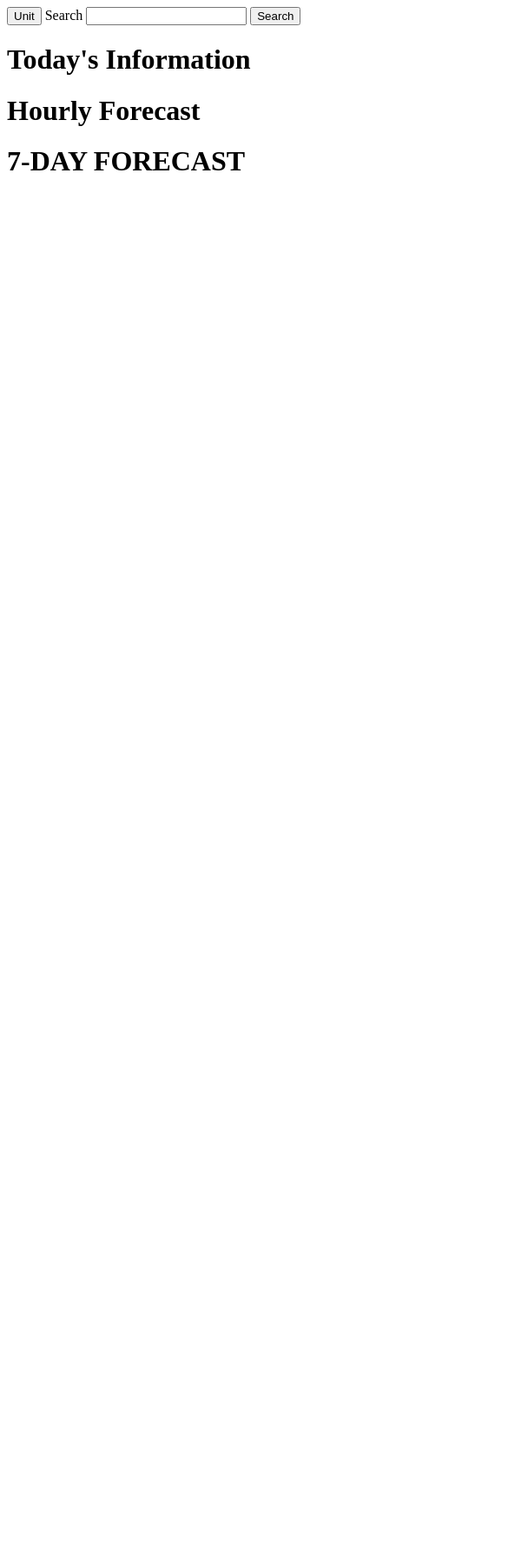
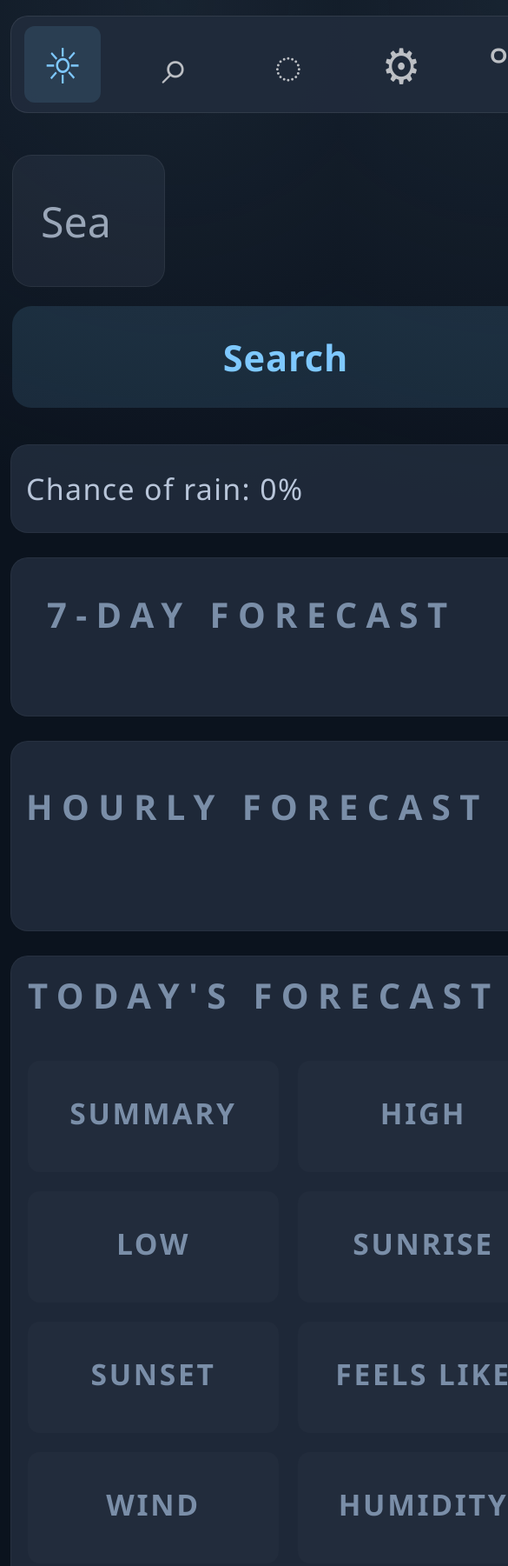
Before and after one commit to AdanIrfan/weather-app-project, a website built with webpack: page src/template.html in a window 390 px wide. Shown: the top 1801 px of the page at 87% size, 585 px wide, since content can reach past the window. Before the commit the page ends 844 px from the top, so only its background shows below. Built offline with nearby package versions, Linux system fonts and the light colour scheme; no server answers.

Commit message:
Style weather app with professional and modern styling

```diff
--- a/src/styles.css
+++ b/src/styles.css
@@ -0,0 +1,428 @@
+:root {
+  --bg-dark: #0b131e;
+  --bg-deep: #101b2a;
+  --panel-dark: #202b3b;
+  --panel-mid: #2d3d4e;
+  --panel-soft: #384b62;
+  --text-main: #edf5ff;
+  --text-soft: #b8c5d9;
+  --text-dim: #7a8ea8;
+  --accent: #7ec8ff;
+  --gold: #f7c867;
+  --line: rgba(255, 255, 255, 0.08);
+  --shadow: rgba(2, 8, 15, 0.42);
+}
+
+* {
+  box-sizing: border-box;
+}
+
+html,
+body {
+  margin: 0;
+  min-height: 100%;
+}
+
+body {
+  min-height: 100vh;
+  font-family: "Segoe UI", Tahoma, Geneva, Verdana, sans-serif;
+  background:
+    radial-gradient(circle at top, rgba(64, 86, 108, 0.24), transparent 28%),
+    var(--bg-dark);
+  color: var(--text-main);
+  padding: 48px 18px;
+}
+
+button,
+input {
+  font: inherit;
+}
+
+.app-shell {
+  width: 100%;
+  display: grid;
+  grid-template-columns: minmax(50px, 5vw) minmax(0, 1fr);
+  gap: 40px;
+  padding: 0;
+  border: none;
+  background: transparent;
+  box-shadow: none;
+  overflow: visible;
+}
+
+.sidebar {
+  width: 100%;
+  min-height: 100vh;
+  background: rgba(32, 43, 59, 0.95);
+  border-radius: 20px;
+  display: flex;
+  flex-direction: column;
+  align-items: center;
+  padding: 14px 10px;
+  gap: 42px;
+  box-shadow: inset 0 0 0 1px var(--line);
+}
+
+.sidebar::before {
+  content: "";
+  width: 88px;
+  height: 88px;
+  margin: 32px 0 72px;
+  border-radius: 12px;
+  background: linear-gradient(135deg, #d6e0eb 0%, #879db6 100%);
+  opacity: 0.92;
+}
+
+.nav-icon {
+  width: 88px;
+  height: 88px;
+  border: none;
+  border-radius: 12px;
+  background: transparent;
+  color: rgba(255, 255, 255, 0.7);
+  font-size: 3.5rem;
+  display: grid;
+  place-items: center;
+  cursor: pointer;
+  transition: all 0.2s ease;
+}
+
+.nav-icon:hover,
+.nav-icon.active {
+  background: rgba(126, 200, 255, 0.12);
+  color: var(--accent);
+}
+
+.content-shell {
+  min-width: 0;
+  display: flex;
+  flex-direction: column;
+  gap: 42px;
+}
+
+.topbar {
+  display: flex;
+  justify-content: flex-start;
+  gap: 22px;
+  padding: 8px 8px 0 2px;
+}
+
+input[type="search"] {
+  width: 45vw;
+  height: 9.5rem;
+  border: 1px solid rgba(255, 255, 255, 0.06);
+  border-radius: 22px;
+  background: rgba(93, 109, 130, 0.16);
+  color: var(--text-main);
+  padding: 0 32px;
+  font-size: 3.02rem;
+  outline: none;
+}
+
+input[type="search"]::placeholder {
+  color: rgba(196, 210, 228, 0.75);
+}
+
+.search-btn {
+  border: none;
+  border-radius: 22px;
+  font-size: 2.6rem;
+  background: rgba(126, 200, 255, 0.12);
+  color: var(--accent);
+  padding: 1.92rem 4.25rem;
+  font-weight: 700;
+  letter-spacing: 0.02em;
+  cursor: pointer;
+}
+
+.dashboard {
+  display: grid;
+  grid-template-columns: minmax(0, 1.2fr) minmax(260px, 0.8fr);
+  gap: 28px;
+  align-items: stretch;
+}
+
+#currentWeather,
+#airConditions,
+#todaysForecast,
+#hourlyForcast,
+#weeklyForcast {
+  background: rgba(32, 43, 59, 0.92);
+  border-radius: 20px;
+  box-shadow: inset 0 0 0 1px rgba(255, 255, 255, 0.04);
+}
+
+#currentWeather {
+  min-height: 280px;
+  padding: 42px;
+  display: flex;
+  flex-direction: column;
+  justify-content: space-between;
+}
+
+#currentPlace {
+  margin: 0;
+  max-width: 100%;
+  font-size: clamp(3.2rem, 8vw, 9.1rem);
+  line-height: 1.1;
+  font-weight: 700;
+  letter-spacing: -0.04em;
+  overflow-wrap: anywhere;
+  word-break: break-word;
+}
+
+#currentWeather .rain-text {
+  margin: 10px 0 0;
+  color: var(--text-soft);
+  font-size: 2.12rem;
+  letter-spacing: 0.04em;
+}
+
+.temperature-block {
+  display: flex;
+  flex-direction: column;
+  gap: 12px;
+}
+
+#currentTemp {
+  margin: 0;
+  font-size: clamp(3rem, 6vw, 8rem);
+  line-height: 0.9;
+  letter-spacing: -0.07em;
+  font-weight: 700;
+}
+
+#currentCondition {
+  margin: 0;
+  color: var(--text-soft);
+  font-size: 2.12rem;
+  font-weight: 500;
+}
+
+#currentWeather .icon {
+  width: 370px;
+  height: 370px;
+  object-fit: contain;
+  align-self: flex-end;
+  filter: drop-shadow(0 18px 28px rgba(247, 200, 103, 0.1));
+}
+
+#todaysForecast {
+  min-height: 120px;
+  padding: 18px 20px 92px;
+}
+
+#todaysForecast h1,
+#hourlyForcast h1,
+#weeklyForcast h1 {
+  margin: 0 0 48px;
+  font-size: 2.5rem;
+  letter-spacing: 0.26em;
+  text-transform: uppercase;
+  color: var(--text-dim);
+  font-weight: 700;
+}
+
+#todaysForecastDetails {
+  display: grid;
+  grid-template-columns: repeat(3, minmax(0, 1fr));
+  gap: 22px;
+  min-width: 0;
+}
+
+#todaysForecastDetails p {
+  margin: 0;
+  min-height: 128px;
+  padding: 12px 14px;
+  border-radius: 14px;
+  background: rgba(255, 255, 255, 0.02);
+  color: var(--text-soft);
+  display: flex;
+  flex-direction: column;
+  justify-content: center;
+  align-items: center;
+  gap: 8px;
+  font-size: 2rem;
+  text-align: center;
+}
+
+#todaysForecastDetails .forecast-label {
+  color: var(--text-dim);
+  font-size: 2.1rem;
+  font-weight: 700;
+  letter-spacing: 0.08em;
+  text-transform: uppercase;
+}
+
+#todaysForecastDetails span:not(.forecast-label) {
+  overflow-wrap: anywhere;
+}
+
+#hourlyForcast {
+  padding: 48px 18px 64px;
+}
+
+#hourlyContainer {
+  display: flex;
+  gap: 10px;
+  overflow-x: auto;
+  padding-bottom: 4px;
+}
+
+#hourlyContainer::-webkit-scrollbar {
+  height: 6px;
+}
+
+#hourlyContainer::-webkit-scrollbar-thumb {
+  background: rgba(255, 255, 255, 0.15);
+  border-radius: 999px;
+}
+
+#hourlyContainer .cards {
+  min-width: 220px;
+  height: 300px;
+  background: rgba(255, 255, 255, 0.02);
+  border: 1px solid rgba(255, 255, 255, 0.04);
+  border-radius: 14px;
+  padding: 10px 8px;
+  display: flex;
+  flex-direction: column;
+  align-items: center;
+  justify-content: center;
+  gap: 8px;
+  text-align: center;
+}
+
+#hourlyContainer .cards h2,
+#hourlyContainer .cards p {
+  margin: 0;
+}
+
+#hourlyContainer .cards h2 {
+  font-size: 3.05rem;
+}
+
+#hourlyContainer .cards p {
+  color: var(--text-soft);
+  font-size: 1.7rem;
+}
+
+#hourlyContainer .cards .icon {
+  width: 48px;
+  height: 48px;
+  object-fit: contain;
+}
+
+#weeklyForcast {
+  grid-row: 1 / span 3;
+  grid-column: 2;
+  padding: 38px 42px 42px;
+  min-height: 100%;
+  min-width: 0;
+  align-self: stretch;
+}
+
+#weeklyContainer {
+  display: flex;
+  flex-direction: column;
+  gap: 22px;
+  min-width: 0;
+}
+
+#weeklyContainer .cards {
+  display: grid;
+  grid-template-columns: 1.6fr 0.8fr 1fr 0.8fr 0.7fr;
+  gap: 76px;
+  align-items: center;
+  min-height: 44px;
+  padding: 8px 10px;
+  border-radius: 12px;
+  background: rgba(255, 255, 255, 0.02);
+  border: 1px solid rgba(255, 255, 255, 0.04);
+}
+
+#weeklyContainer .cards p {
+  margin: 0;
+  color: var(--text-soft);
+  font-size: 2.74rem;
+  overflow-wrap: anywhere;
+  word-break: break-word;
+}
+
+#weeklyContainer .cards p:nth-child(2),
+#weeklyContainer .cards p:nth-child(3) {
+  justify-self: center;
+}
+
+#weeklyContainer .cards .icon {
+  width: 64px;
+  height: 64px;
+  object-fit: contain;
+  display: block;
+  justify-self: start;
+}
+
+#weeklyContainer .cards p:nth-child(4),
+#weeklyContainer .cards p:nth-child(5) {
+  color: var(--text-main);
+  font-weight: 700;
+  justify-self: end;
+}
+
+@media (max-width: 980px) {
+  .app-shell {
+    grid-template-columns: 1fr;
+  }
+
+  .sidebar {
+    flex-direction: row;
+    justify-content: center;
+    min-height: 68px;
+    padding: 12px 16px;
+  }
+
+  .sidebar::before {
+    display: none;
+  }
+
+  .dashboard {
+    grid-template-columns: 1fr;
+  }
+
+  #weeklyForcast {
+    grid-row: auto;
+    grid-column: auto;
+  }
+}
+
+@media (max-width: 640px) {
+  body {
+    padding: 18px 12px;
+  }
+
+  .topbar {
+    flex-wrap: wrap;
+  }
+
+  .search-btn {
+    width: 100%;
+  }
+
+  #todaysForecastDetails {
+    grid-template-columns: repeat(2, minmax(110px, 1fr));
+  }
+
+  #airConditions {
+    grid-template-columns: 1fr;
+  }
+
+  #currentWeather {
+    min-height: auto;
+    padding: 18px 18px 16px;
+  }
+
+  #currentWeather .icon {
+    width: 120px;
+    height: 120px;
+  }
+}
--- a/src/template.html
+++ b/src/template.html
@@ -6,48 +6,110 @@
     <title>Forecast</title>
   </head>
   <body>
-    <header>
-      <button type="button" id="unit-toggle">Unit</button>
-      <label for="search"
-        >Search
-        <input type="search" id="search" name="search" />
-      </label>
-      <button type="search" id="searchLocation">Search</button>
+    <div class="app-shell">
+      <aside class="sidebar" id="sidebar" aria-label="Sidebar navigation">
+        <button type="button" class="nav-icon active" aria-label="Weather">
+          ☼
+        </button>
+        <button type="button" class="nav-icon" aria-label="Cities">⌕</button>
+        <button type="button" class="nav-icon" aria-label="Map">◌</button>
+        <button type="button" class="nav-icon" aria-label="Settings">⚙</button>
+        <button
+          type="button"
+          class="nav-icon"
+          id="unit-toggle"
+          aria-label="Toggle units"
+        >
+          °C
+        </button>
+      </aside>
+
+      <div class="content-shell">
+        <header class="topbar">
+          <div class="search-area">
+            <input
+              type="search"
+              id="search"
+              name="search"
+              placeholder="Search for cities"
+            />
+          </div>
+          <button type="button" id="searchLocation" class="search-btn">
+            Search
+          </button>
         </header>
-    <main>
+
+        <main class="dashboard">
           <div id="currentWeather">
+            <div class="weather-header">
+              <div>
                 <h1 id="currentPlace"></h1>
+                <p class="rain-text">
+                  Chance of rain: <span id="currentRainChance">0%</span>
+                </p>
+              </div>
+            </div>
+            <div class="current-main-row">
+              <div class="temperature-block">
                 <h2 id="currentTemp"></h2>
                 <h3 id="currentCondition"></h3>
               </div>
+            </div>
+          </div>
 
-      <div id="airConditions">
-        <p id="currentFeelsLike"></p>
-        <p id="currentWind"></p>
-        <p id="currentHumidity"></p>
-        <p id="currentUvIndex"></p>
+          <div id="weeklyForcast">
+            <h1>7-day forecast</h1>
+            <div id="weeklyContainer"></div>
+          </div>
+
+          <div id="hourlyForcast">
+            <h1>Hourly forecast</h1>
+            <div id="hourlyContainer"></div>
           </div>
 
           <div id="todaysForecast">
-        <h1>Today's Information</h1>
+            <h1>Today's forecast</h1>
             <div id="todaysForecastDetails">
-          <p id="description"></p>
-          <p id="tempmax"></p>
-          <p id="tempmin"></p>
-          <p id="sunrise"></p>
-          <p id="sunset"></p>
+              <p>
+                <span class="forecast-label">Summary</span
+                ><span id="description"></span>
+              </p>
+              <p>
+                <span class="forecast-label">High</span
+                ><span id="tempmax"></span>
+              </p>
+              <p>
+                <span class="forecast-label">Low</span
+                ><span id="tempmin"></span>
+              </p>
+              <p>
+                <span class="forecast-label">Sunrise</span
+                ><span id="sunrise"></span>
+              </p>
+              <p>
+                <span class="forecast-label">Sunset</span
+                ><span id="sunset"></span>
+              </p>
+              <p>
+                <span class="forecast-label">Feels like</span
+                ><span id="currentFeelsLike"></span>
+              </p>
+              <p>
+                <span class="forecast-label">Wind</span
+                ><span id="currentWind"></span>
+              </p>
+              <p>
+                <span class="forecast-label">Humidity</span
+                ><span id="currentHumidity"></span>
+              </p>
+              <p>
+                <span class="forecast-label">UV index</span
+                ><span id="currentUvIndex"></span>
+              </p>
             </div>
           </div>
-
-      <div id="hourlyForcast">
-        <h1>Hourly Forecast</h1>
-        <div id="hourlyContainer"></div>
+        </main>
       </div>
-
-      <div id="weeklyForcast">
-        <h1>7-DAY FORECAST</h1>
-        <div id="weeklyContainer"></div>
     </div>
-    </main>
   </body>
 </html>
--- a/src/weatherData.js
+++ b/src/weatherData.js
@@ -6,6 +6,7 @@ export function getCurrentWeather(weather) {
   const windspeed = weather.currentConditions.windspeed;
   const uvindex = weather.currentConditions.uvindex;
   const visibility = weather.currentConditions.visibility;
+  const precipprob = Math.round(weather.currentConditions.precipprob ?? 0);
   const datetime = weather.currentConditions.datetime;
   const icon = weather.currentConditions.icon;
 
@@ -24,6 +25,7 @@ export function getCurrentWeather(weather) {
     windspeed,
     uvindex,
     visibility,
+    precipprob,
     formattedDate,
     icon,
   };
```
Also changed, not shown: src/domController.js (+4 -7 lines), src/index.js (+18 -11 lines). Lines whose indentation alone changed are shown as unchanged.
